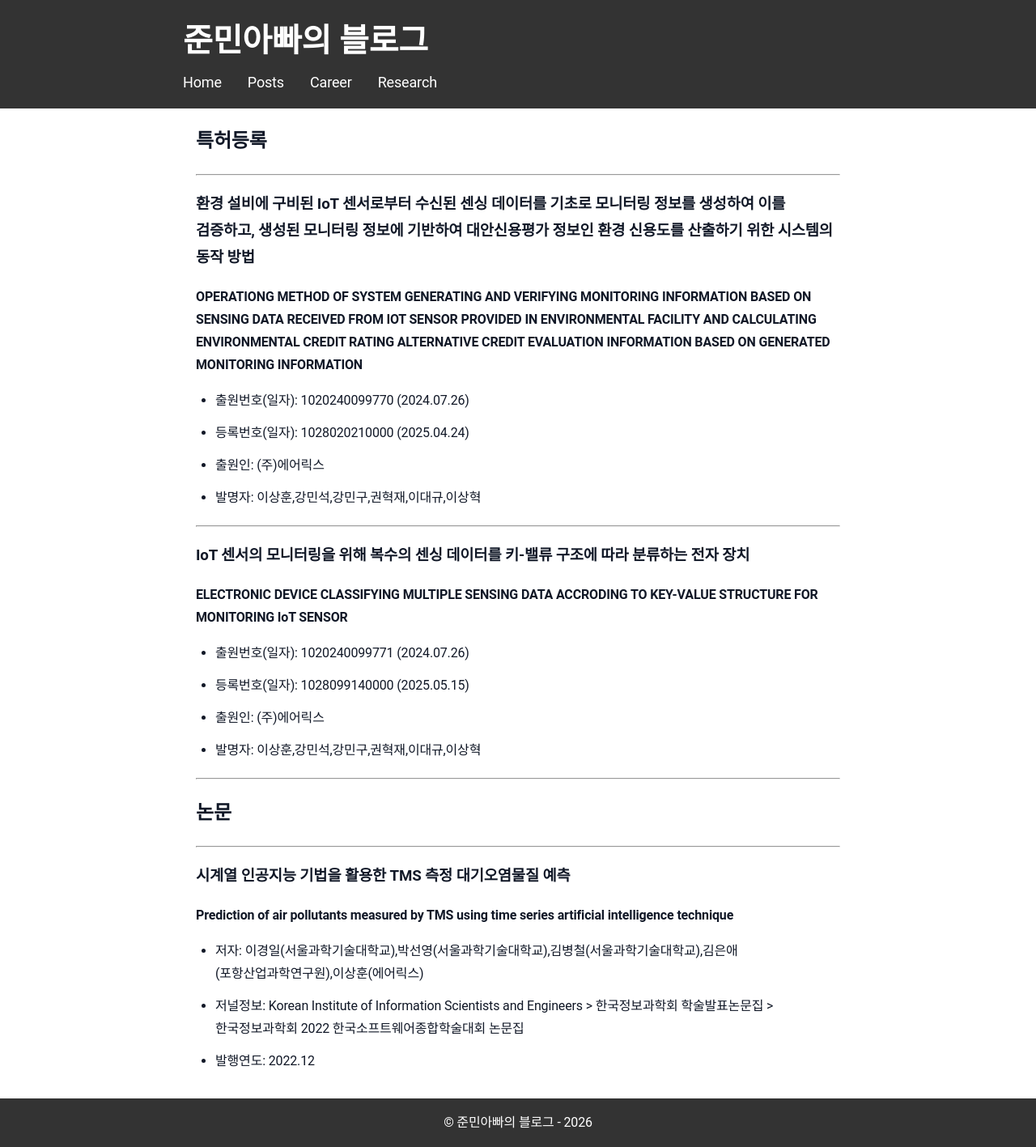
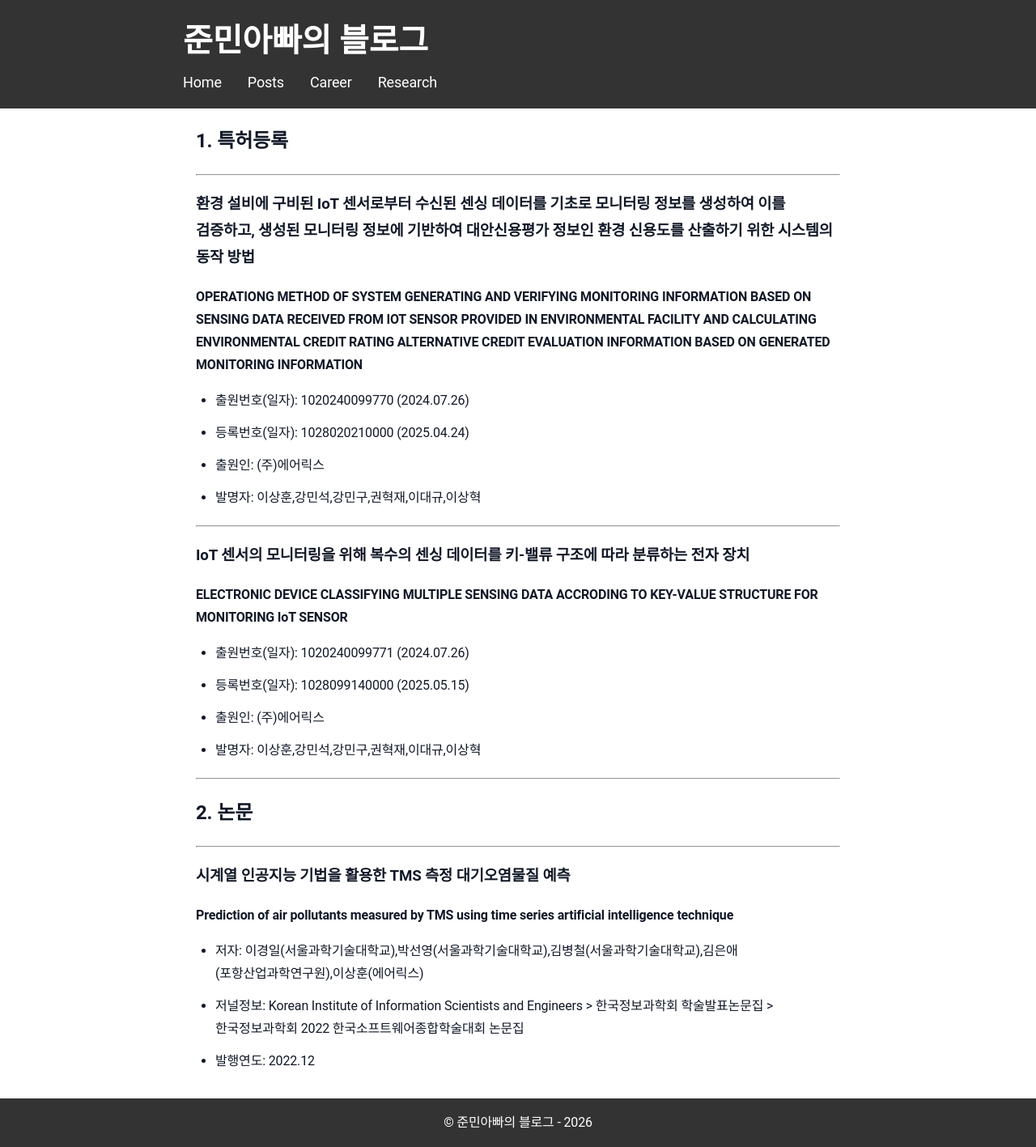
Before and after one commit to sanghoon-lee/sanghoon-lee.github.io, a Jekyll site: the page built from research.md, in a window 1280 px wide. Shown: the whole page at 81% size. Built offline with Jekyll 4.4.1, drawn with Linux system fonts in a browser that asks for light colours.

Commit message:
research.md 추가

```diff
--- a/research.md
+++ b/research.md
@@ -4,7 +4,7 @@ title: 👤 Research
 permalink: /research/
 ---
 
-## 특허등록
+## 1. 특허등록
 
 ---
 
@@ -29,7 +29,7 @@ permalink: /research/
 
 ---
 
-## 논문
+## 2. 논문
 
 ---
 
```
